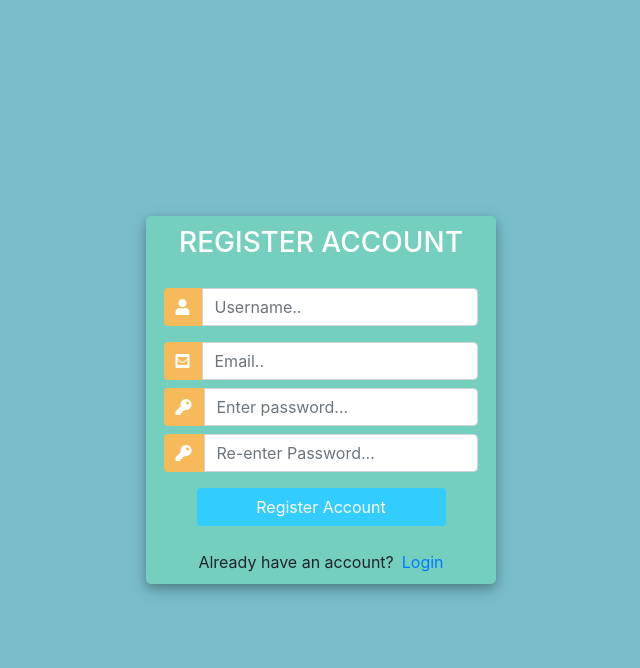
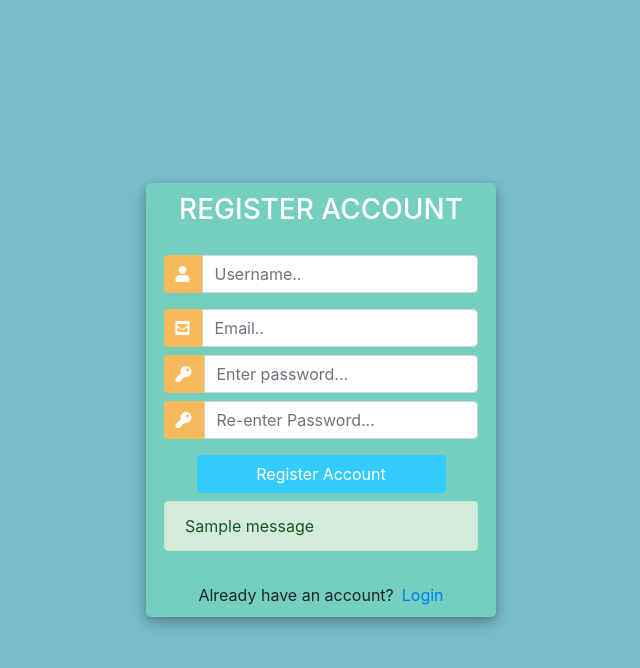
Before and after one commit to cagriaktpe/perde, a Django app: page /register/ in a window 1280 px wide. Shown: the top 668 px of the page, without its empty margins (319-959 px from the left). Run offline with Django 4.2, Linux system fonts and the light colour scheme; tables that the repository leaves empty hold one stand-in row (values such as "Sample post"); one stand-in notice (Sample message) is shown; some libraries are stand-ins or nearby versions.

Commit message:
messages are added

```diff
--- a/perde/HomeApp/templates/login.html
+++ b/perde/HomeApp/templates/login.html
@@ -107,6 +107,10 @@
 
 				</div>
 
+				{% for message in messages %}
+				<p id = "messages">{{message}}</p>
+				{% endfor %}
+
 				<div class="mt-4">
 					<div class="d-flex justify-content-center links">
 						Don't have an account? <a href="{% url 'register' %}" class="ml-2">Sign Up</a>
--- /dev/null
+++ b/perde/HomeApp/templates/messages.html
@@ -0,0 +1,7 @@
+{% if messages %}
+    {% for message in messages %}
+        <div class="alert alert-{{ message.tags}} m-2" id="msg" role=" alert">
+            {{ message }}
+        </div>
+    {% endfor %}
+{% endif %}
--- a/perde/HomeApp/templates/register.html
+++ b/perde/HomeApp/templates/register.html
@@ -109,6 +109,11 @@
 					</form>
 				</div>
 
+
+
+				{{form.errors}}
+				{% include 'messages.html' %}
+				{% block content %} {% endblock content %}
 				<div class="mt-4">
 					<div class="d-flex justify-content-center links">
 						Already have an account? <a href="{% url 'login' %}" class="ml-2">Login</a>
--- a/perde/HomeApp/views.py
+++ b/perde/HomeApp/views.py
@@ -20,7 +20,6 @@ def register(request):
             username = form.cleaned_data.get('username')
             email = form.cleaned_data.get('email')
             password = form.cleaned_data.get('password1')
-
             if User.objects.filter(username=username).exists():
                 messages.info(request, 'Username already exists')
                 return render(request, 'register.html', {'form': form})
@@ -48,7 +47,7 @@ def login(request):
             user = authenticate(username=username, password=password)
 
             if user is None:
-                raise forms.ValidationError('Username or password is incorrect')
+                messages.info(request, f"You are now logged in as {username}")
                 return render(request, 'login.html', {'form': form})
             auth_login(request, user)
             messages.info(request, f"You are now logged in as {username}")
```
Also changed, not shown: perde/db.sqlite3.
